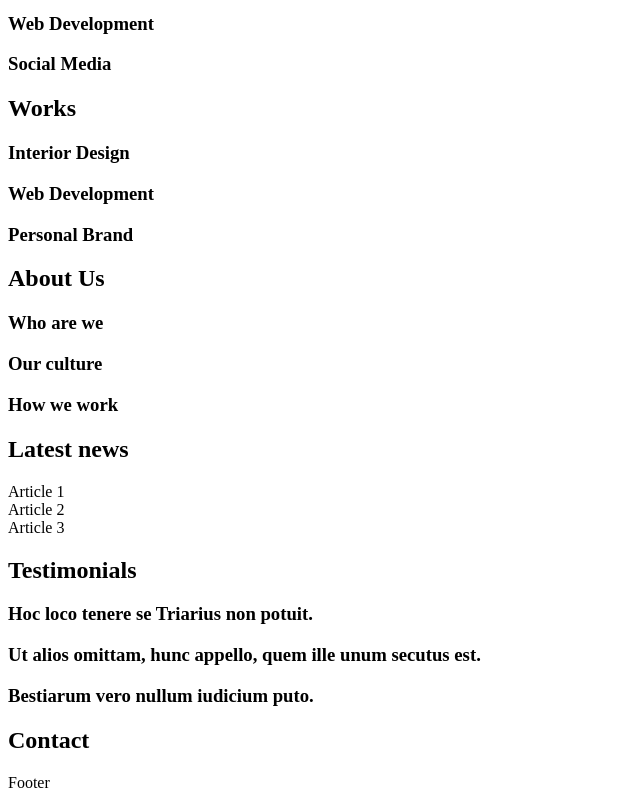
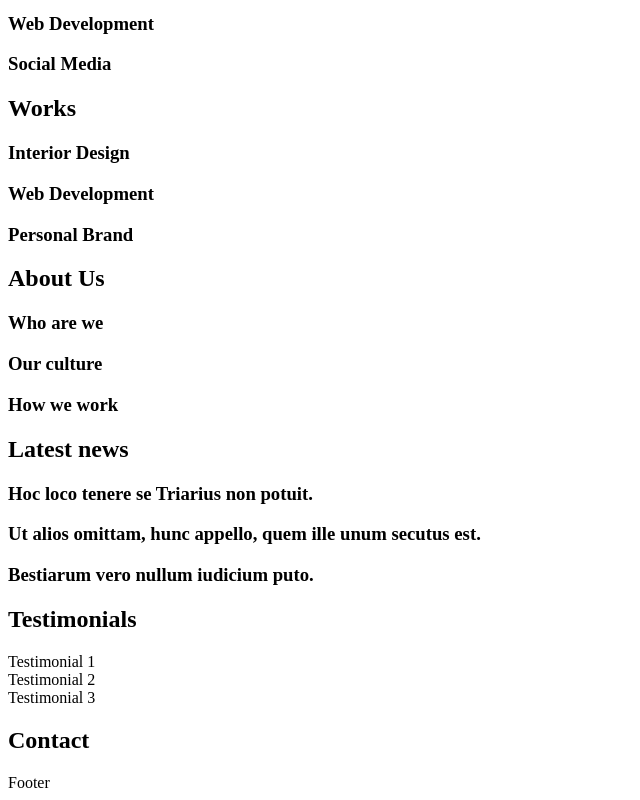
Before and after one commit to Notsayy/holbertonschool-web_front_end, a plain HTML site: page html_advanced/10-index.html in a window 1280 px wide. Shown: the part 324-1124 px from the top of the page, without its empty margins (0-640 px from the left). Drawn offline with Linux system fonts and the light colour scheme.

Commit message:
Fix: Swap Testimonials with lastest news

```diff
--- a/html_advanced/10-index.html
+++ b/html_advanced/10-index.html
@@ -39,15 +39,15 @@
       <h3>How we work</h3>
       <section>
         <h2>Latest news</h2>
-        <article>Article 1</article>
-        <article>Article 2</article>
-        <article>Article 3</article>
+        <article><h3>Hoc loco tenere se Triarius non potuit.</h3></article>
+        <article><h3>Ut alios omittam, hunc appello, quem ille unum secutus est.</h3></article>
+        <article><h3>Bestiarum vero nullum iudicium puto.</h3></article>
       </section>
       <section>
         <h2>Testimonials</h2>
-        <article><h3>Hoc loco tenere se Triarius non potuit.</h3></article>
-        <article><h3>Ut alios omittam, hunc appello, quem ille unum secutus est.</h3></article>
-        <article><h3>Bestiarum vero nullum iudicium puto.</h3></article>
+        <article>Testimonial 1</article>
+        <article>Testimonial 2</article>
+        <article>Testimonial 3</article>
       </section>
       <section>
         <h2>Contact</h2>
```
